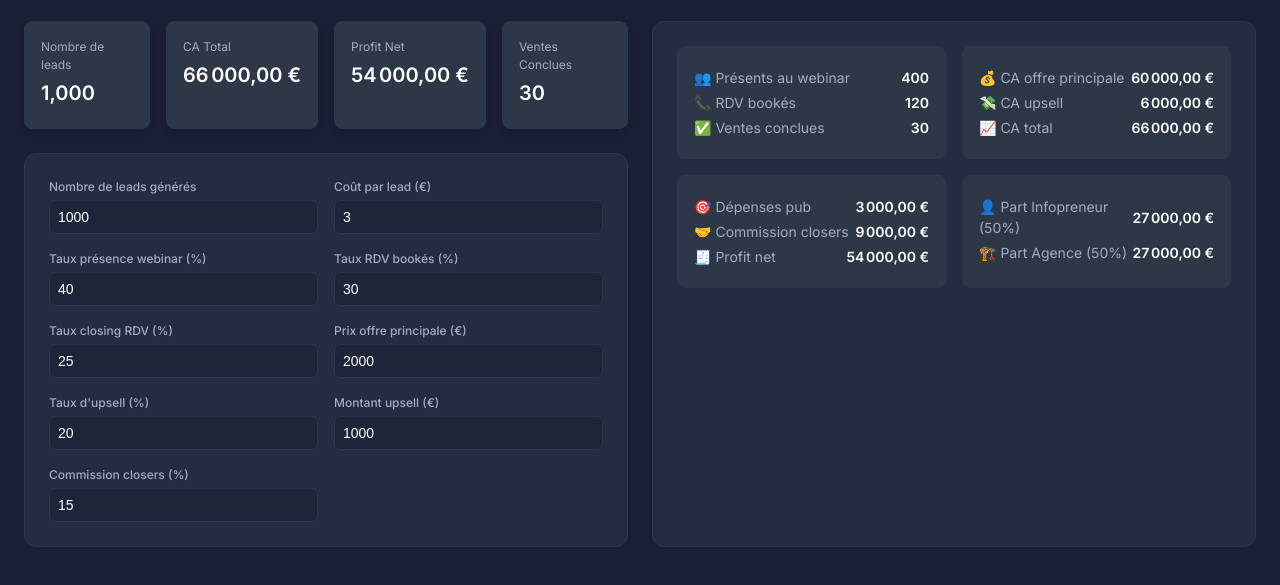
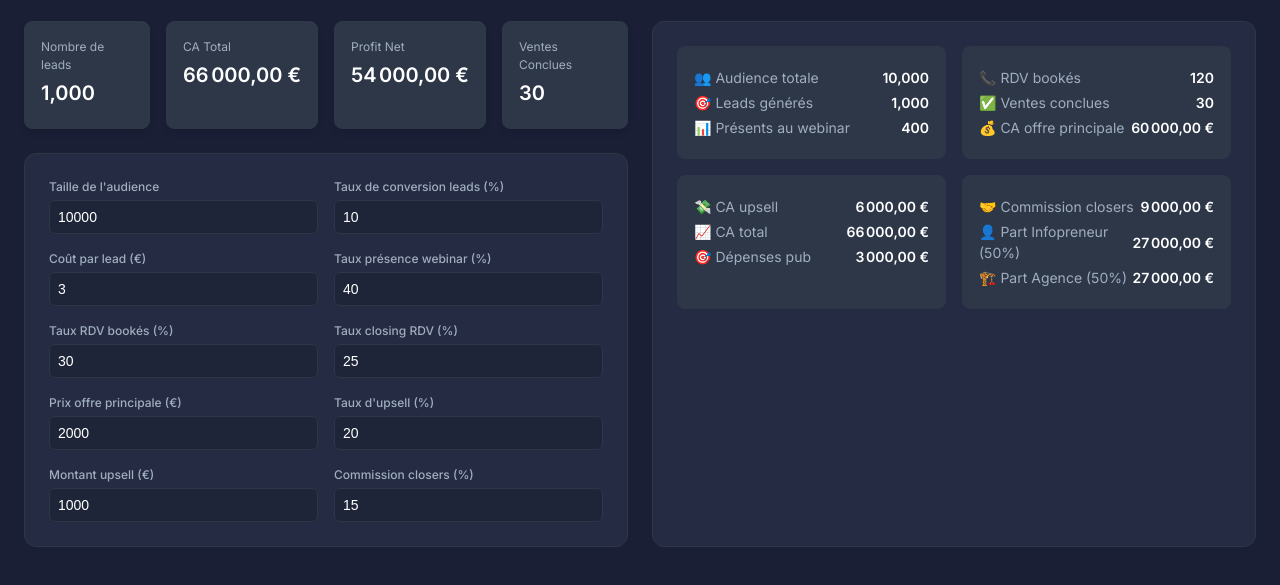
Before and after one commit to Robgue6/simulateur-revenue, a plain HTML site: page index.html in a window 1280 px wide. Shown: the part 57-642 px from the top of the page. Drawn offline with Linux system fonts and the light colour scheme.

Commit message:
adding audience size

```diff
--- a/index.html
+++ b/index.html
@@ -222,8 +222,12 @@
 
         <div class="inputs-grid">
           <div class="input-group">
-            <label>Nombre de leads générés</label>
-            <input type="number" id="leads" value="1000" />
+            <label>Taille de l'audience</label>
+            <input type="number" id="audienceSize" value="10000" />
+          </div>
+          <div class="input-group">
+            <label>Taux de conversion leads (%)</label>
+            <input type="number" id="leadConversionRate" value="10" />
           </div>
           <div class="input-group">
             <label>Coût par lead (€)</label>
@@ -280,7 +284,9 @@
     }
 
     function calculate() {
-      const leads = parseFloat(document.getElementById('leads').value);
+      const audienceSize = parseFloat(document.getElementById('audienceSize').value);
+      const leadConversionRate = parseFloat(document.getElementById('leadConversionRate').value) / 100;
+      const leads = Math.round(audienceSize * leadConversionRate);
       const costPerLead = parseFloat(document.getElementById('costPerLead').value);
       const presenceRate = parseFloat(document.getElementById('presenceRate').value) / 100;
       const rdvRate = parseFloat(document.getElementById('rdvRate').value) / 100;
@@ -312,21 +318,22 @@
 
       resultsDiv.innerHTML = `
         <div class="result-item">
-          <p><span>👥 Présents au webinar</span> <strong>${Math.round(attendees).toLocaleString()}</strong></p>
+          <p><span>👥 Audience totale</span> <strong>${Math.round(audienceSize).toLocaleString()}</strong></p>
+          <p><span>🎯 Leads générés</span> <strong>${Math.round(leads).toLocaleString()}</strong></p>
+          <p><span>📊 Présents au webinar</span> <strong>${Math.round(attendees).toLocaleString()}</strong></p>
+        </div>
+        <div class="result-item">
           <p><span>📞 RDV bookés</span> <strong>${Math.round(rdvBooked).toLocaleString()}</strong></p>
           <p><span>✅ Ventes conclues</span> <strong>${Math.round(closedSales).toLocaleString()}</strong></p>
+          <p><span>💰 CA offre principale</span> <strong>${formatCurrency(coreRevenue)}</strong></p>
         </div>
         <div class="result-item">
-          <p><span>💰 CA offre principale</span> <strong>${formatCurrency(coreRevenue)}</strong></p>
           <p><span>💸 CA upsell</span> <strong>${formatCurrency(upsellRevenue)}</strong></p>
           <p><span>📈 CA total</span> <strong>${formatCurrency(totalRevenue)}</strong></p>
+          <p><span>🎯 Dépenses pub</span> <strong>${formatCurrency(adSpend)}</strong></p>
         </div>
         <div class="result-item">
-          <p><span>🎯 Dépenses pub</span> <strong>${formatCurrency(adSpend)}</strong></p>
           <p><span>🤝 Commission closers</span> <strong>${formatCurrency(closerCost)}</strong></p>
-          <p><span>🧾 Profit net</span> <strong>${formatCurrency(netProfit)}</strong></p>
-        </div>
-        <div class="result-item">
           <p><span>👤 Part Infopreneur (50%)</span> <strong>${formatCurrency(infopreneurShare)}</strong></p>
           <p><span>🏗️ Part Agence (50%)</span> <strong>${formatCurrency(agencyShare)}</strong></p>
         </div>
```
